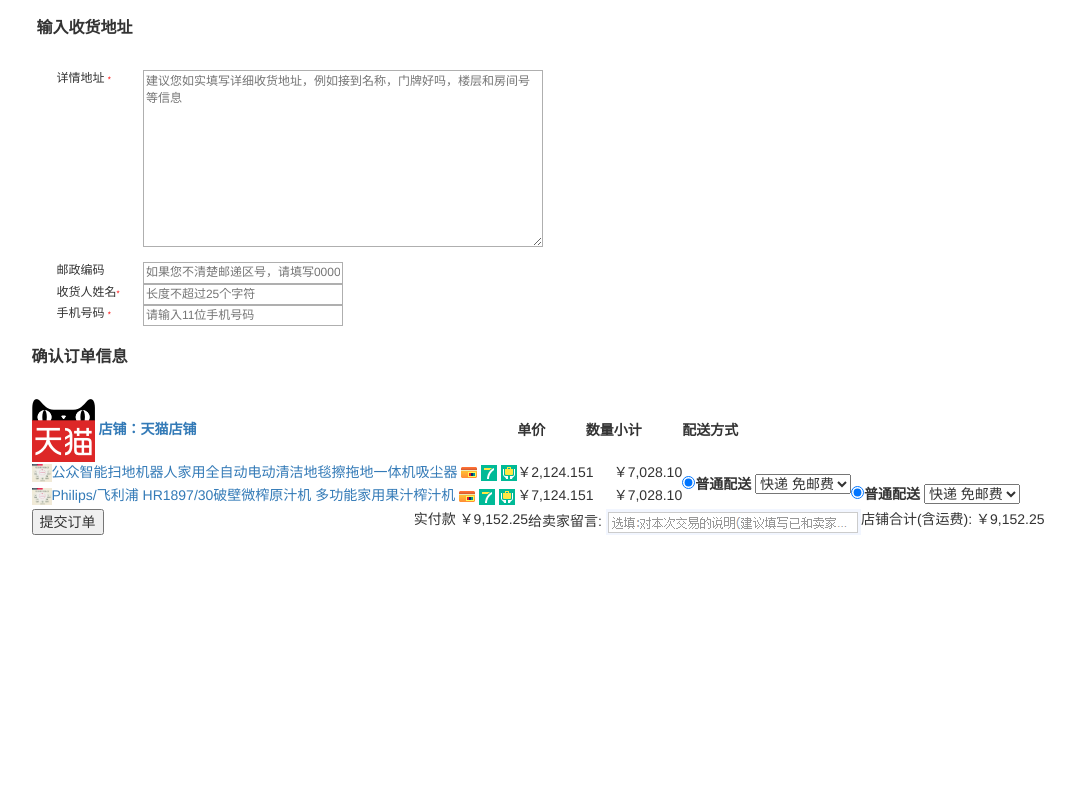
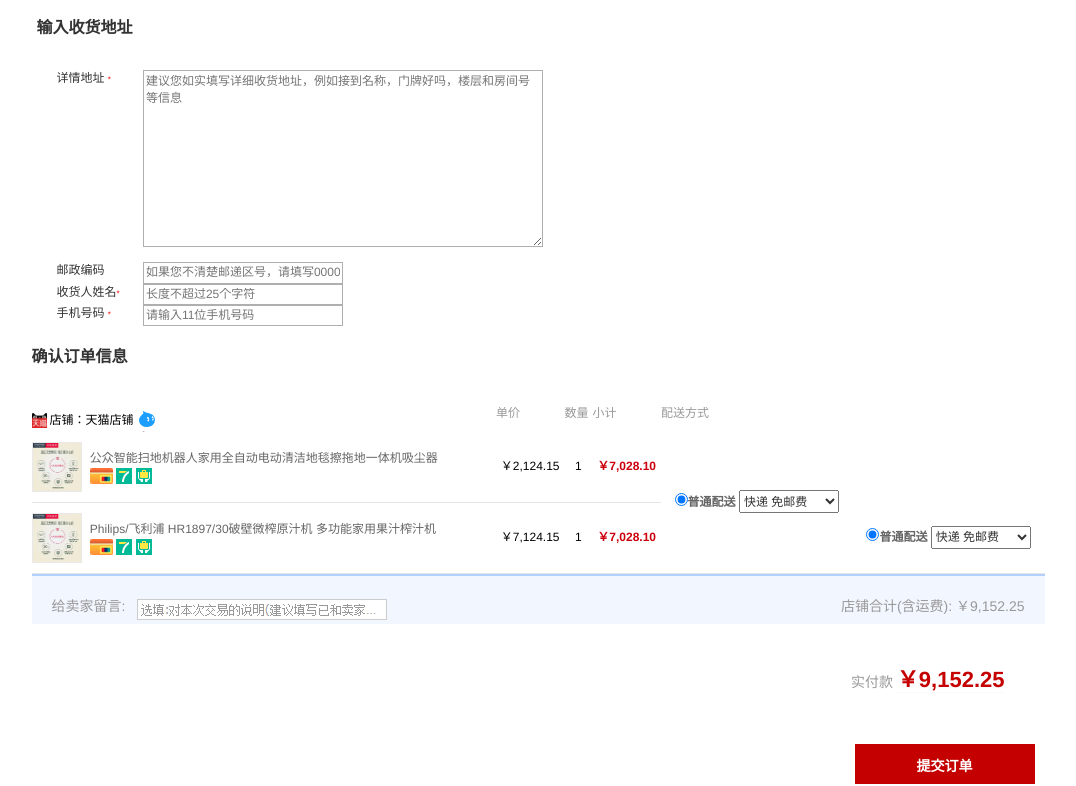
Before and after one commit to janwork/Ali, a plain HTML site: page settlement.html in a window 1280 px wide. Shown: the part 95-881 px from the top of the page, without its empty margins (102-1178 px from the left). Before the commit the page ends 800 px from the top, so only its background shows below. Drawn offline with nearby package versions, Linux system fonts and the light colour scheme.

Commit message:
settlement.html is done

```diff
--- a/settlement.css
+++ b/settlement.css
@@ -45,3 +45,165 @@ span.redStar{
     color:red;
     font-size:8px;
 }
+
+table.productListTable{
+    width:100%;
+    border-collapse: separate;
+    font-size:12px;
+}
+
+table.productListTable th{
+    color: #999999;
+    font-family: "宋体";
+    font-weight: normal;
+    font-size:12px;
+}
+
+table.productListTable tr.rowborder td{
+    border-color: #b2d1ff;
+    border-right: 2px solid #ffffff;
+    height:3px;
+}
+
+th.productListTableFirstColumn{
+    text-align: left!important;
+}
+
+img.tmallbuy{
+    width:15px;
+}
+
+a.marketLink{
+    color:black;
+    font-size:12px;
+    font-family: "宋体";
+    font-weight: normal;
+}
+
+a.marketLink:hover{
+    color:black;
+    font-size:12px;
+    text-decoration: underline;
+    font-family: "宋体";
+    font-weight: normal;
+}
+
+span.wangwangGif{
+    display: inline-block;
+    width:25px;
+    height:25px;
+    background-image: url(site/wangwang.gif);
+    background-repeat: no-repeat;
+    background-color: transparent;
+    background-attachment: scroll;
+    background-position: -83px 0px;
+    position: relative;
+    top:8px;
+    left:2px;
+}
+
+tbody.productListTableTbody{
+    text-align: center;
+}
+
+tbody.productListTableTbody td.orderItemFirstTD{
+    text-align: left;
+}
+
+tr.orderItemTR td{
+    padding:10px 0px;
+    border-bottom: 1px solid #E5E5E5;
+}
+
+img.orderItemImg{
+    width:50px;
+    height:50px;
+    border:1px solid #e9e9e9;
+}
+td.orderItemProductInfo{
+    text-align: left !important;
+}
+
+td.orderItemProductInfo img{
+    height:16px;
+}
+
+a.orderItemProductLink{
+    color: #666666;
+    display: block;
+}
+
+a.orderItemProductLink:hover{
+    color: #666666;
+    text-decoration: underline;
+}
+
+span.orderItemProductNumber,span.orderItemProductPrice{
+    color: #000000;
+}
+
+span.orderItemUnitSum{
+    color: #cc000c;
+    font-weight: bold;
+}
+
+td.orderItemFirstTD，td.orderItemLastTD{
+    border-bottom: 0px solid black!important;
+}
+
+label.orderItemDeliveryLabel{
+    color: #666666;
+    font-family: "宋体";
+    font-size:12px;
+}
+
+select.orderItemDeliverySelect{
+    width:100px;
+    height:23px;
+}
+
+div.orderItemSumDiv{
+    padding: 20px;
+    border-top: 2px solid #B4D0FF;
+    background-color: #F2F6FF;
+    height: 50px;
+}
+div.orderItemSumDiv span{
+    color: #999999;
+}
+span.leaveMessageText{
+    display: inilne-block;
+    margin-right: 10px;
+    float: left;
+}
+div.orderItemTotalSumDiv{
+    margin: 40px;
+    height: 40px;
+}
+div.submitOrderDiv{
+    height: 40px;
+    margin: 20px 0px;
+}
+div.orderItemTotalSumDiv span{
+    color: #999999;
+}
+span.orderItemTotalSumSpan{
+    color: #C40000 !important;
+    font-size: 22px;
+    font-weight: bold;
+    border-bottom: 1px dotted #F2F6FF;
+}
+button.submitOrderButton{
+    border: 1px solid #C40000;
+    background-color: #C40000;
+    text-align: center;
+    line-height: 40px;
+    font-size: 14px;
+    font-weight: 700;
+    color: white;
+    float: right;
+    display:inline-block;
+    margin:0px 10px;
+    width:180px;
+    height: 40px;
+}
--- a/settlement.html
+++ b/settlement.html
@@ -6,7 +6,6 @@
     <script src="http://ajax.googleapis.com/ajax/libs/jquery/1.9.1/jquery.min.js"type="text/javascript"></script>
     <link href="css/bootstrap.min.css" rel="stylesheet">
     <script src="js/bootstrap.min.js"></script>
-
     <link rel="stylesheet" href="settlement.css">
 </head>
 <body>
@@ -136,14 +135,14 @@
 
         </table>
         <div class="orderItemSumDiv">
-            <div class="pull-right">
+            <div>
                 <span class="leaveMessageText">给卖家留言:</span>
                 <span>
-                        <img src="site/leaveMessage.png" class="leaveMeassge" alt="">
+                        <img src="site/leaveMessage.png" class="leaveMessageImg" alt="">
                     </span>
 
                 <span class="leaveMessageTextareaSpan" style="display:none">
-                        <textarea class="leaveMessageTextarea" cols="30" rows="10"></textarea>
+                        <textarea class="leaveMessageTextarea"></textarea>
                         <div>
                             <span>你还可以输入200个字符</span>
                         </div>
@@ -158,7 +157,6 @@
                 <span class="orderItemTotalSumSpan">￥9,152.25</span>
             </div>
         </div>
-
         <div class="sumbitOrderDiv">
             <button class="submitOrderButton" type="button">提交订单</button>
         </div>
@@ -166,5 +164,13 @@
     </div>
 </div>
 
+<script>
+    $("img.leaveMessageImg").click(function () {
+            $("img.leaveMessageImg").hide();
+            $("span.leaveMessageTextareaSpan").show();
+            $("div.orderItemSumDiv").css("height","100px");
+    });
+</script>
+
 </body>
 </html>
```
